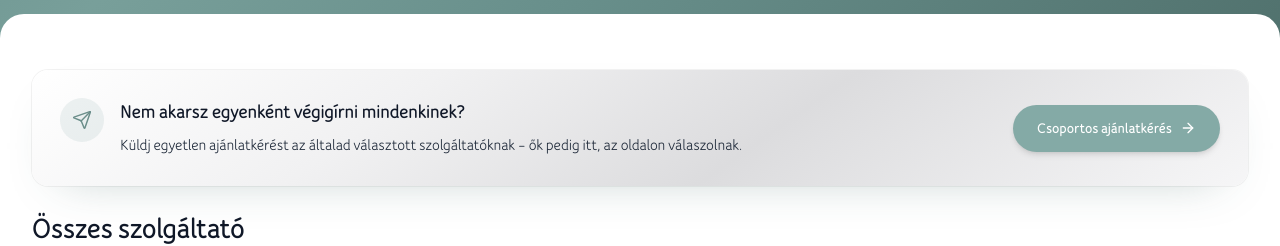
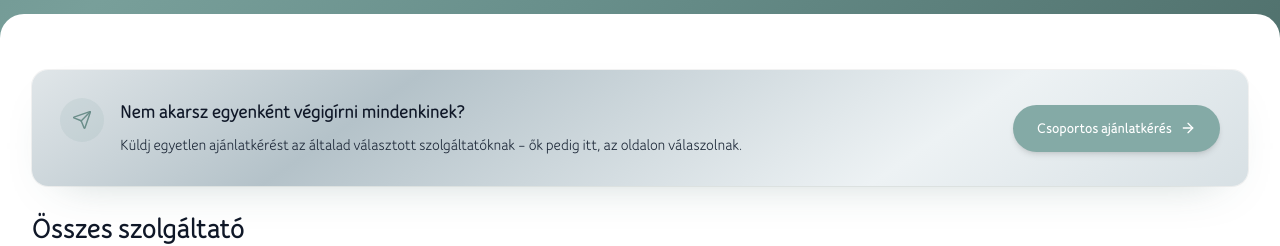
Before and after one commit to weinpergyula-dot/eskuvorekeszulok, a Next.js app: page / in a window 1280 px wide. Shown: the part 821-1067 px from the top of the page. Built offline with nearby package versions, Linux system fonts and the light colour scheme; no server answers; the database is empty.

Commit message:
A csoportos ajanlatkeres sav a banner ezustjet kapja
A sajat, allo gradiens helyett a hero-silver hatter all a savon –
ugyanaz az ezust, mint a banner elso diajan a menyasszony mogott.

Refs: https://github.com/weinpergyula-dot/eskuvorekeszulok/issues/92

```diff
--- a/src/components/home/group-quote-cta.tsx
+++ b/src/components/home/group-quote-cta.tsx
@@ -6,19 +6,13 @@ import { ArrowRight, Send } from "lucide-react";
  * főoldalon. Egy üzenettel több szolgáltató is megszólítható, ezért érdemes
  * még a böngészés előtt felkínálni.
  *
- * A háttér csendes: álló, semleges ezüst–fehér átmenet (se szín, se
- * mozgás), sötét szöveggel; a hangsúlyt a teal gomb viszi.
+ * A háttér ugyanaz az ezüst, mint a banner első diáján a menyasszony
+ * mögött (`hero-silver`), sötét szöveggel és teal gombbal.
  */
-const SILVER_BG =
-  "linear-gradient(145deg, #FFFFFF 0%, #F1F1F2 30%, #DCDCDE 60%, #F6F6F7 100%)";
-
 export function GroupQuoteCta() {
   return (
     <section className="mx-auto max-w-7xl px-4 pt-8 sm:px-6 lg:px-8">
-      <div
-        className="relative isolate overflow-hidden rounded-2xl px-5 py-6 shadow-[0_18px_50px_-30px_rgba(45,88,84,0.35)] ring-1 ring-black/5 sm:px-7 sm:py-7"
-        style={{ background: SILVER_BG }}
-      >
+      <div className="hero-silver relative isolate overflow-hidden rounded-2xl px-5 py-6 shadow-[0_18px_50px_-30px_rgba(45,88,84,0.35)] ring-1 ring-black/5 sm:px-7 sm:py-7">
         <div className="flex flex-col gap-5 sm:flex-row sm:items-center sm:justify-between sm:gap-8">
           <div className="flex items-start gap-4">
             <span
```
